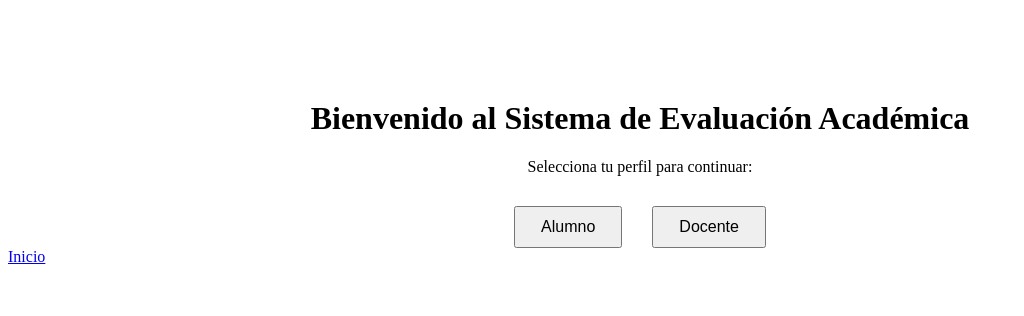
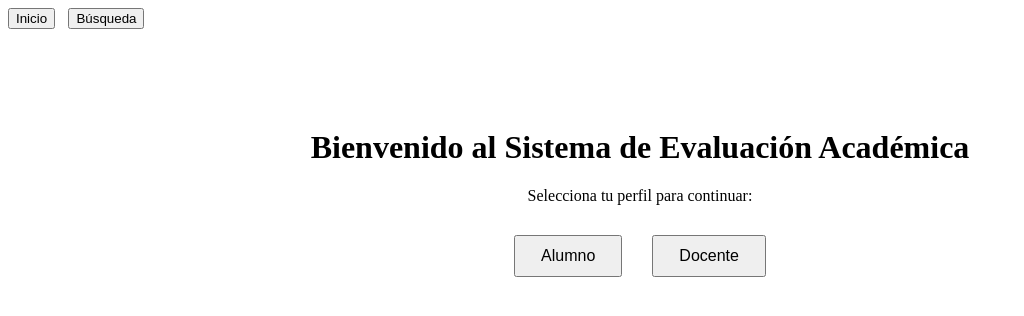
Before and after one commit to atinymochi-uwu/Ev_Docente, an Angular app in the folder Evaluacion-Docente/: page / in a window 1280 px wide. Shown: the top 316 px of the page, without its empty margins (0-1024 px from the left). Built offline with nearby package versions, Linux system fonts and the light colour scheme.

Commit message:
Añadidos botones de direccionamiento

```diff
--- a/Evaluacion-Docente/src/app/app.component.html
+++ b/Evaluacion-Docente/src/app/app.component.html
@@ -1,6 +1,7 @@
+ <nav>
+  <button [routerLink]="['']" style="margin-right: 1em;">Inicio</button>
+  <button [routerLink]="['busqueda']">Búsqueda</button>
+  <!-- <a [routerLink]="['cursosinscritos']">Cursos Inscritos</a>
+  <a [routerLink]="['promedio']">Promedio</a> -->
+</nav>
 <router-outlet></router-outlet>
-
-<a [routerLink]="['']">Inicio</a>
-<!-- <a [routerLink]="['busqueda']">Búsqueda</a>
-<a [routerLink]="['cursosinscritos']">Cursos Inscritos</a>
-<a [routerLink]="['promedio']">Promedio</a> -->
```
